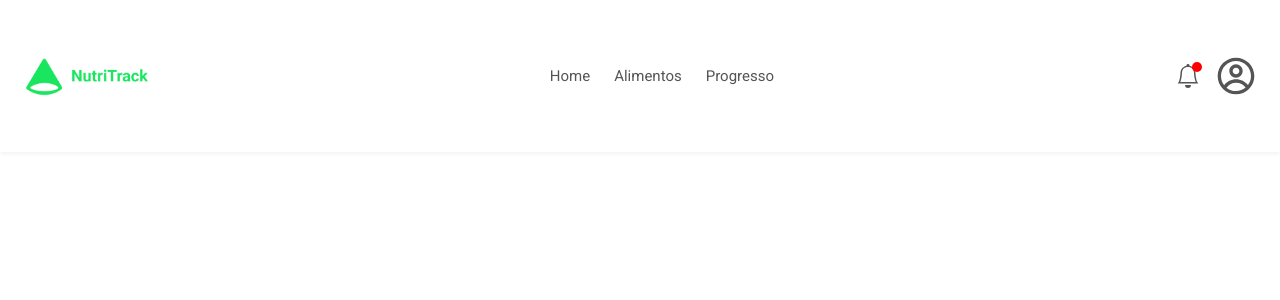
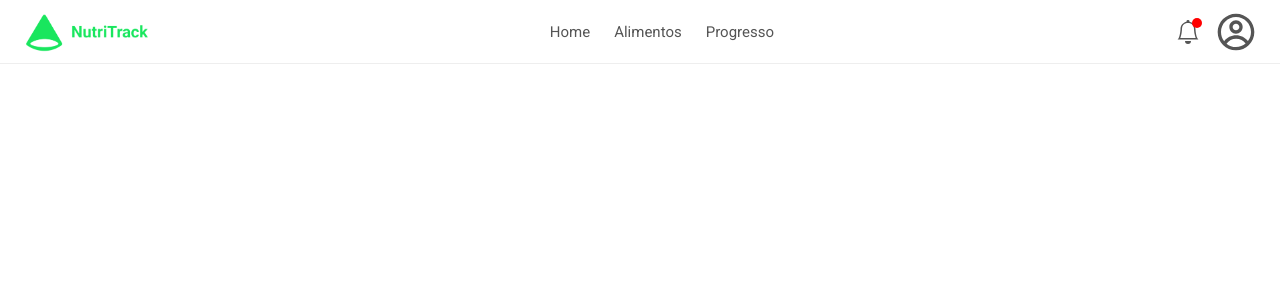
Before and after one commit to Willians-S-S/NutriTrack, a React (Vite) app in the folder frontend/: page /perfil in a window 1280 px wide. Shown: the top 300 px of the page. Built offline with nearby package versions, Linux system fonts and the light colour scheme.

Commit message:
fix: altura do header

```diff
--- a/frontend/src/components/Header/Header.scss
+++ b/frontend/src/components/Header/Header.scss
@@ -6,7 +6,10 @@
   align-items: center;
   padding: 12px 24px;
   background: $bg-light;
-  box-shadow: $shadow;
+  height: 8vh;
+  min-height: 50px;
+  max-height: 80px;
+  border-bottom: 1px solid #eee;
 
   .logo {
     display: flex;
```
